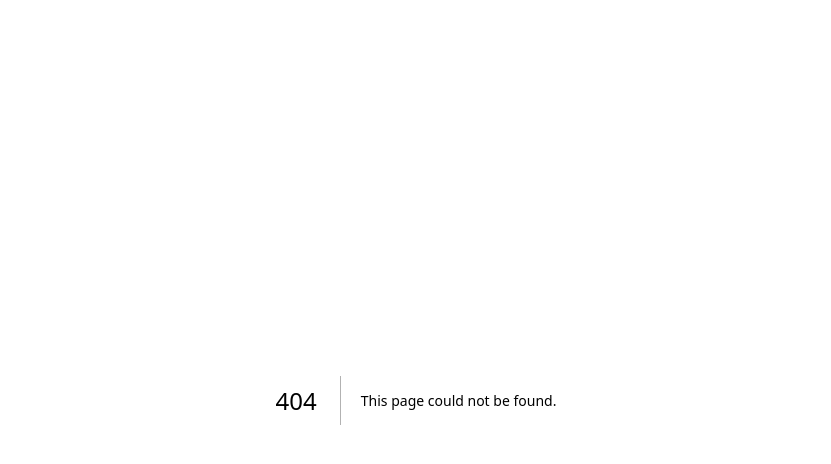
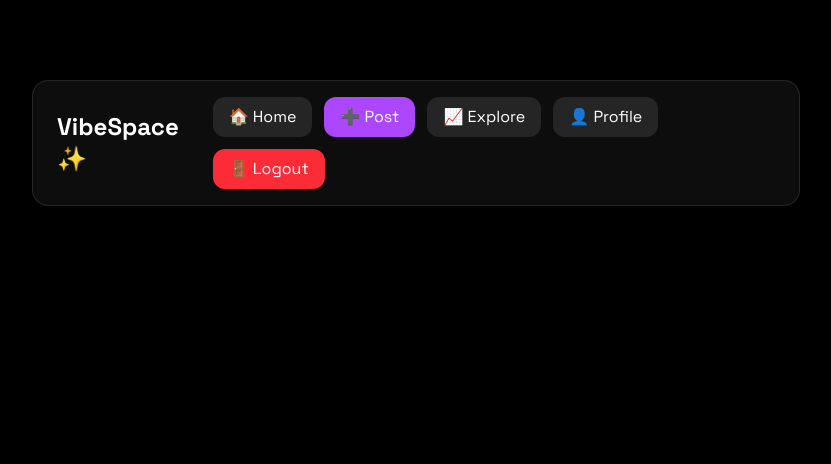
Before and after one commit to ashishfogawat3208-oss/vibespace, a Next.js app: page /profile in a window 1280 px wide. Before the commit this address had no page. Shown: the top 464 px of the page, without its empty margins (224-1055 px from the left). Built offline with nearby package versions, Linux system fonts and the light colour scheme; no server answers.

Commit message:
navbar upgrade

```diff
--- a/src/app/post/page.tsx
+++ b/src/app/post/page.tsx
@@ -1,5 +1,6 @@
 "use client";
 
+import Navbar from "@/components/Navbar";
 import { useEffect, useState } from "react";
 import { supabase } from "@/lib/supabase";
 import CommentSection from "@/components/CommentSection";
@@ -177,12 +178,7 @@ export default function PostPage() {
   <main className="min-h-screen bg-black text-white px-6 py-20">
     <div className="max-w-2xl mx-auto">
 
-      <button
-        onClick={() => window.location.href = "/"}
-        className="mb-5 bg-white/10 px-4 py-2 rounded-xl hover:bg-white/20"
-      >
-        ← Home
-      </button>
+      <Navbar />
 
       <h1 className="text-5xl font-black mb-2">
         Share Your Vibe ✨
--- /dev/null
+++ b/src/app/profile/page.tsx
@@ -0,0 +1,47 @@
+"use client";
+
+import { useEffect, useState } from "react";
+import { supabase } from "@/lib/supabase";
+import Navbar from "@/components/Navbar";
+
+export default function ProfilePage() {
+  const [user, setUser] = useState<any>(null);
+
+  useEffect(() => {
+    supabase.auth.getUser().then(({ data }) => {
+      setUser(data.user);
+    });
+  }, []);
+
+  return (
+    <main className="min-h-screen bg-black text-white px-6 py-20">
+
+      <div className="max-w-3xl mx-auto">
+
+        <Navbar />
+
+        {user && (
+          <div className="bg-white/5 border border-white/10 rounded-3xl p-8 text-center">
+
+            <img
+              src={user.user_metadata?.avatar_url}
+              alt="avatar"
+              className="w-28 h-28 rounded-full mx-auto mb-6"
+            />
+
+            <h1 className="text-4xl font-black mb-2">
+              {user.user_metadata?.full_name}
+            </h1>
+
+            <p className="text-white/50">
+              {user.email}
+            </p>
+
+          </div>
+        )}
+
+      </div>
+
+    </main>
+  );
+}
--- /dev/null
+++ b/src/components/Navbar.tsx
@@ -0,0 +1,62 @@
+"use client";
+
+import { supabase } from "@/lib/supabase";
+
+export default function Navbar() {
+  const logout = async () => {
+    await supabase.auth.signOut();
+    window.location.href = "/";
+  };
+
+  return (
+    <nav className="flex justify-between items-center mb-10 bg-white/5 border border-white/10 rounded-2xl px-6 py-4">
+
+      <div
+        className="text-2xl font-black cursor-pointer"
+        onClick={() => (window.location.href = "/")}
+      >
+        VibeSpace ✨
+      </div>
+
+      <div className="flex gap-3 flex-wrap">
+
+        <button
+          onClick={() => (window.location.href = "/")}
+          className="bg-white/10 hover:bg-white/20 px-4 py-2 rounded-xl"
+        >
+          🏠 Home
+        </button>
+
+        <button
+          onClick={() => (window.location.href = "/post")}
+          className="bg-purple-500 hover:bg-purple-400 px-4 py-2 rounded-xl"
+        >
+          ➕ Post
+        </button>
+
+        <button
+          onClick={() => (window.location.href = "/explore")}
+          className="bg-white/10 hover:bg-white/20 px-4 py-2 rounded-xl"
+        >
+          📈 Explore
+        </button>
+
+        <button
+          onClick={() => (window.location.href = "/profile")}
+          className="bg-white/10 hover:bg-white/20 px-4 py-2 rounded-xl"
+        >
+          👤 Profile
+        </button>
+
+        <button
+          onClick={logout}
+          className="bg-red-500 hover:bg-red-400 px-4 py-2 rounded-xl"
+        >
+          🚪 Logout
+        </button>
+
+      </div>
+
+    </nav>
+  );
+}
```
